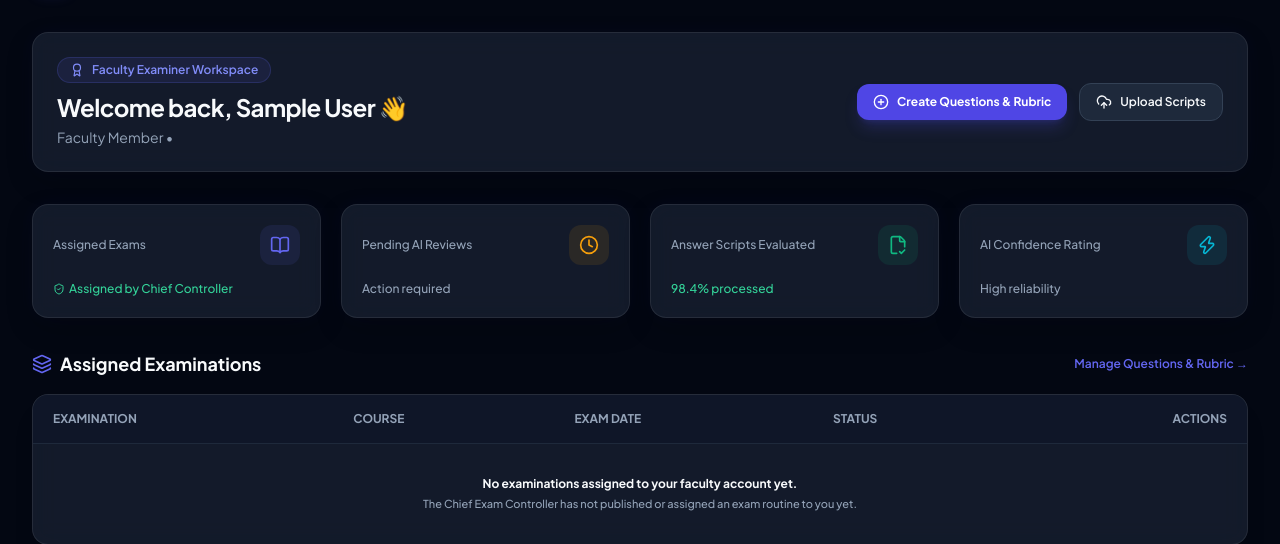
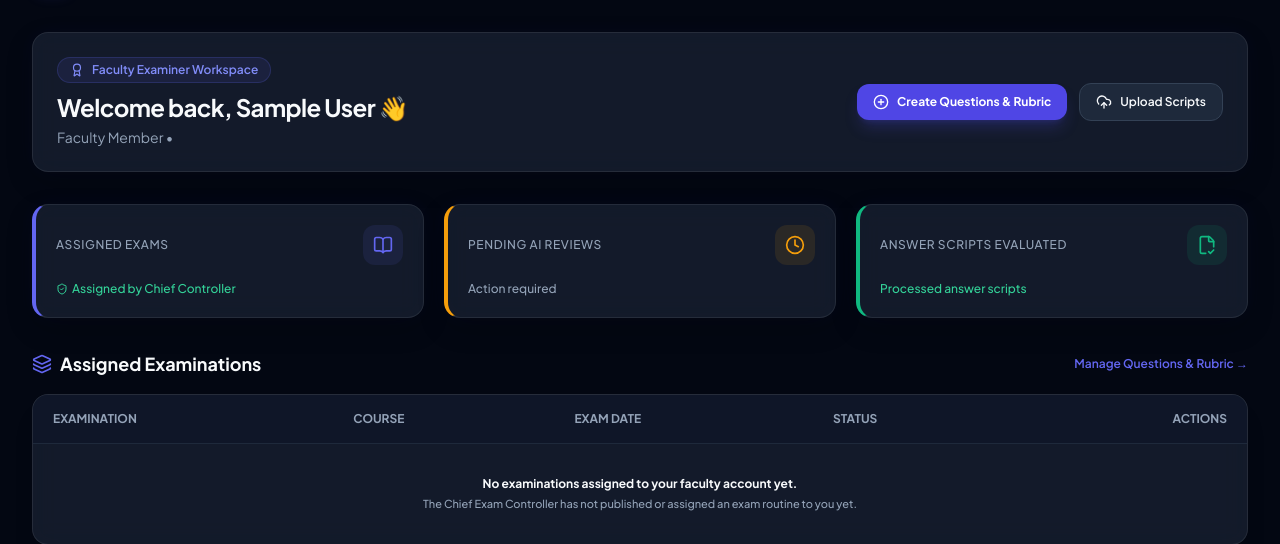
Before and after one commit to hijbullahx/IntelliGrade, a Django app: template mainproject/core/templates/core/dashboard_teacher.html in a window 1280 px wide. Shown: the part 65-609 px from the top of the page. Run offline with Django 5.2, Linux system fonts and the light colour scheme; the template is opened without the code that fills it, so the values that code supplies are empty; the visitor is signed in with stand-in values (Sample User, id 1); some libraries are stand-ins or nearby versions.

Commit message:
feat: add teacher dashboard template with evaluation metrics and examination management interface

```diff
--- a/mainproject/core/templates/core/dashboard_teacher.html
+++ b/mainproject/core/templates/core/dashboard_teacher.html
@@ -24,11 +24,11 @@
         </div>
     </div>
 
-    <!-- Stat Metrics Grid -->
-    <div class="grid grid-cols-1 sm:grid-cols-2 lg:grid-cols-4 gap-5">
-        <div class="glass-card p-5 rounded-2xl relative overflow-hidden group">
+    <!-- Stat Metrics Grid (3 Cards) -->
+    <div class="grid grid-cols-1 sm:grid-cols-3 gap-5">
+        <div class="glass-card p-5 rounded-2xl relative overflow-hidden group border-l-4 border-l-brand-500">
             <div class="flex items-center justify-between">
-                <span class="text-xs font-medium theme-text-muted">Assigned Exams</span>
+                <span class="text-xs font-medium theme-text-muted uppercase tracking-wider">Assigned Exams</span>
                 <div class="p-2.5 rounded-xl bg-brand-500/10 text-brand-500">
                     <i data-lucide="book-open" class="w-5 h-5"></i>
                 </div>
@@ -39,9 +39,9 @@
             </div>
         </div>
 
-        <div class="glass-card p-5 rounded-2xl relative overflow-hidden group">
+        <div class="glass-card p-5 rounded-2xl relative overflow-hidden group border-l-4 border-l-amber-500">
             <div class="flex items-center justify-between">
-                <span class="text-xs font-medium theme-text-muted">Pending AI Reviews</span>
+                <span class="text-xs font-medium theme-text-muted uppercase tracking-wider">Pending AI Reviews</span>
                 <div class="p-2.5 rounded-xl bg-amber-500/10 text-amber-500">
                     <i data-lucide="clock" class="w-5 h-5"></i>
                 </div>
@@ -52,29 +52,16 @@
             </div>
         </div>
 
-        <div class="glass-card p-5 rounded-2xl relative overflow-hidden group">
+        <div class="glass-card p-5 rounded-2xl relative overflow-hidden group border-l-4 border-l-emerald-500">
             <div class="flex items-center justify-between">
-                <span class="text-xs font-medium theme-text-muted">Answer Scripts Evaluated</span>
+                <span class="text-xs font-medium theme-text-muted uppercase tracking-wider">Answer Scripts Evaluated</span>
                 <div class="p-2.5 rounded-xl bg-emerald-500/10 text-emerald-500">
                     <i data-lucide="file-check-2" class="w-5 h-5"></i>
                 </div>
             </div>
             <div class="mt-4">
                 <span class="text-3xl font-extrabold theme-text-primary tracking-tight">{{ stats.total_scripts }}</span>
-                <span class="text-xs text-emerald-600 dark:text-emerald-400 flex items-center gap-1 mt-1 font-medium">98.4% processed</span>
-            </div>
-        </div>
-
-        <div class="glass-card p-5 rounded-2xl relative overflow-hidden group">
-            <div class="flex items-center justify-between">
-                <span class="text-xs font-medium theme-text-muted">AI Confidence Rating</span>
-                <div class="p-2.5 rounded-xl bg-cyan-500/10 text-cyan-500">
-                    <i data-lucide="zap" class="w-5 h-5"></i>
-                </div>
-            </div>
-            <div class="mt-4">
-                <span class="text-3xl font-extrabold text-cyan-600 dark:text-cyan-400 tracking-tight">{{ stats.avg_confidence }}</span>
-                <span class="text-xs theme-text-muted flex items-center gap-1 mt-1 font-medium">High reliability</span>
+                <span class="text-xs text-emerald-600 dark:text-emerald-400 flex items-center gap-1 mt-1 font-medium">Processed answer scripts</span>
             </div>
         </div>
     </div>
```
